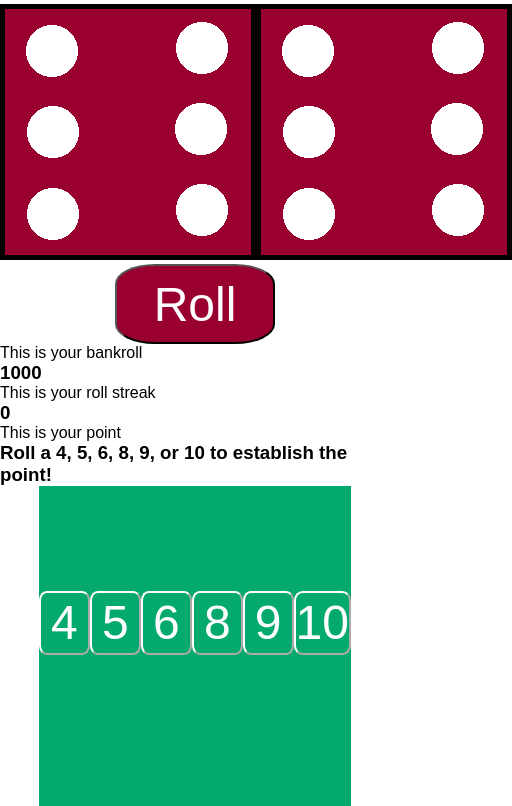
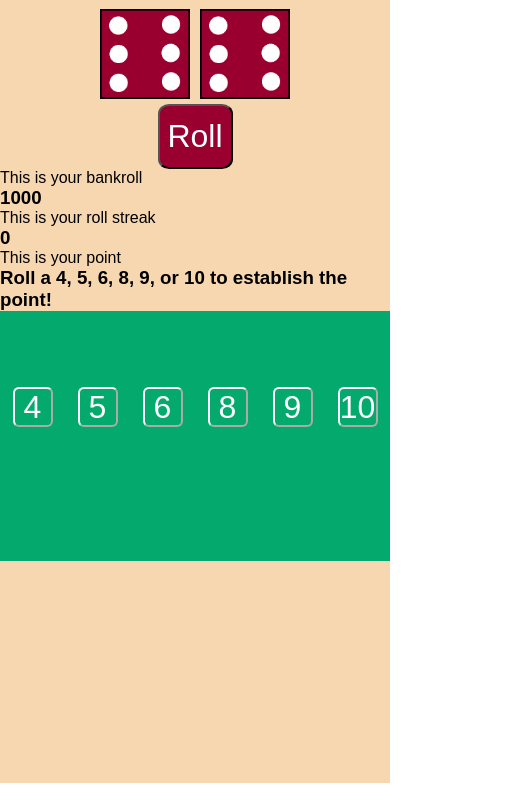
Before and after one commit to Zryer/Craps-Sim, a plain HTML site: page index.html in a window 390 px wide. Shown: the part 61-867 px from the top of the page, 512 px wide, since content can reach past the window. After the commit the page ends 844 px from the top, so only its background shows below. Drawn offline with Linux system fonts and the light colour scheme.

Commit message:
Mobile design changes

```diff
--- a/index.html
+++ b/index.html
@@ -11,13 +11,8 @@
       <h1 id="title" class="title">Craps Simulator</h1>
       <h2 id="statusMessage">Roll The Dice!</h2>
       <div class="flexContainer">
-        <div class="dice">
-          <img id="img1" src="./images/dice6.png" />
-        </div>
-
-        <div class="dice">
-          <img id="img2" src="./images/dice6.png" />
-        </div>
+          <img id="img1" class="diceImage" src="./images/dice6.png" />
+          <img id="img2" class="diceImage" src="./images/dice6.png" />
       </div>
       <div class="flexContainer">
       <button type="button" id="rollButton">Roll</button>
--- a/styles.css
+++ b/styles.css
@@ -5,9 +5,14 @@
   font-family: sans-serif;
 }
 
+.mainContainer {
+  background-color: #f6d7b0;
+  height: 100vh;
+}
+
 .flexContainer {
   display: flex;
-    justify-content:space-evenly;
+  justify-content: center;
   align-items: center;
 }
 
@@ -16,25 +21,30 @@
 }
 
 .crapsNumbers {
-    height:100%;
+  height: 100%;
   display: flex;
   align-items: center;
   justify-content: center;
   padding-bottom: 15%;
 }
 
+.diceImage {
+  padding: 5px;
+  width: 150px;
+  height: auto;
+}
+
 #crapsTable {
-    background-color: #04AA6D;
-    width: 80%;
-    height: 20rem;
+  background-color: #04aa6d;
+  width: 1500px;
+  height: 350px;
 }
 
 #rollButton {
   background-color: #990030;
-
-    border-radius: 25%;
-    height: 5rem;
-    width: 10rem;
+  border-radius: 15%;
+  height: 100px;
+  width: 150px;
   text-decoration: none;
   font-size: 3rem;
   color: white;
@@ -46,11 +56,65 @@
 }
 
 .numberButton {
-    background-color: #04AA6D;
+  background-color: #04aa6d;
   color: white;
   font-size: 3rem;
   border-color: white;
   border-radius: 15%;
-    height: 4rem;
-    width: 4rem;
+  height: 100px;
+  width: 100px;
 }
+
+/* Extra small devices (phones, 600px and down) */
+@media only screen and (max-width: 600px) {
+  #crapsTable {
+    background-color: #04aa6d;
+    width: 100%;
+    height: 250px;
+  }
+
+  .numberButton {
+    background-color: #04aa6d;
+    color: white;
+    font-size: 2rem;
+    border-color: white;
+    border-radius: 15%;
+    height: 40px;
+    width: 40px;
+  }
+  .crapsNumbers {
+    display: flex;
+    align-items: center;
+    justify-content: space-around;
+  }
+  .diceImage {
+  padding: 5px;
+  width: 100px;
+  height: auto;
+}
+#rollButton {
+  background-color: #990030;
+  border-radius: 15%;
+  height: 65px;
+  width: 75px;
+  text-decoration: none;
+  font-size: 2rem;
+  color: white;
+}
+}
+
+/* Small devices (portrait tablets and large phones, 600px and up) */
+@media only screen and (min-width: 600px) {
+}
+
+/* Medium devices (landscape tablets, 768px and up) */
+@media only screen and (min-width: 768px) {
+}
+
+/* Large devices (laptops/desktops, 992px and up) */
+@media only screen and (min-width: 992px) {
+}
+
+/* Extra large devices (large laptops and desktops, 1200px and up) */
+@media only screen and (min-width: 1200px) {
+}
```
Lines whose indentation alone changed are shown as unchanged.
